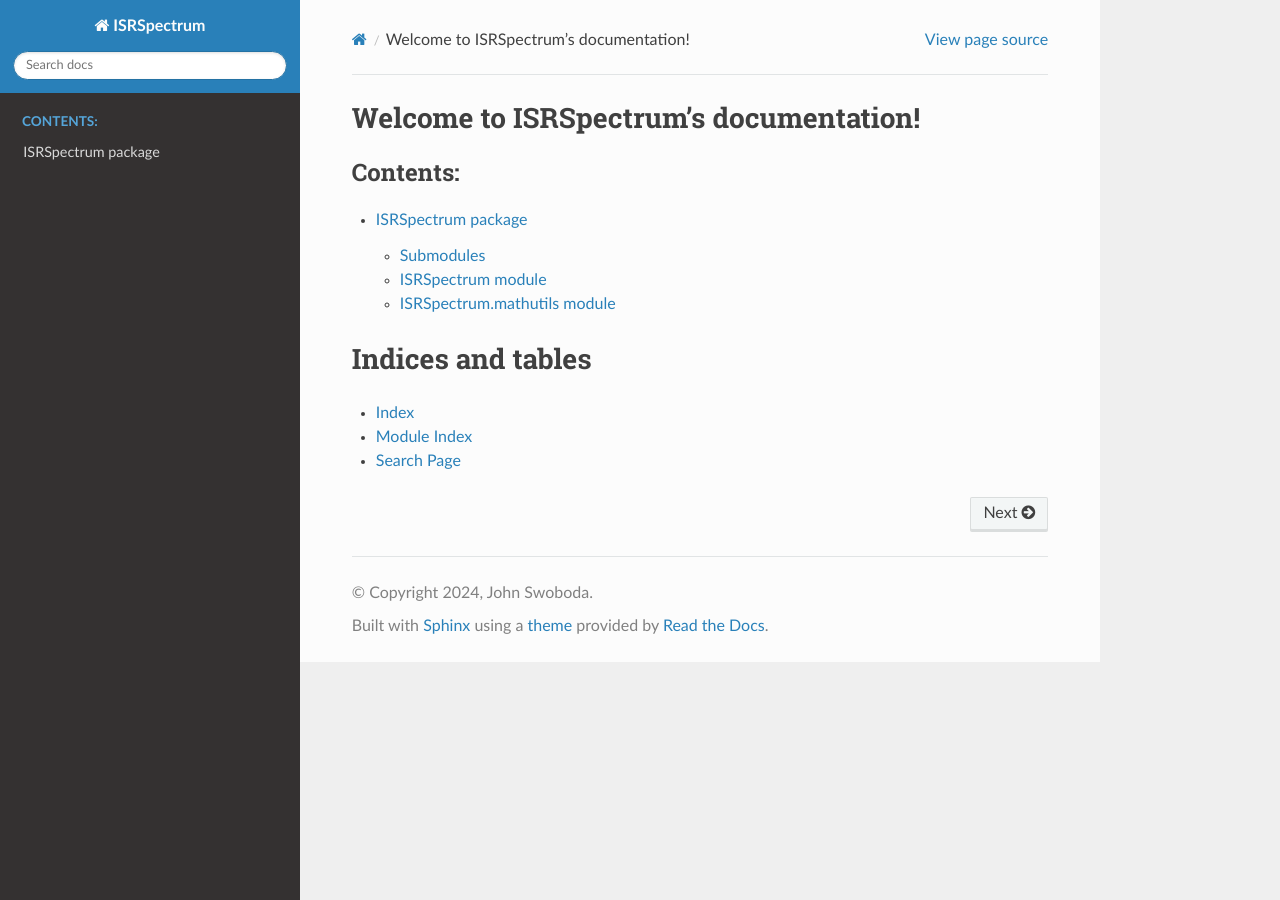
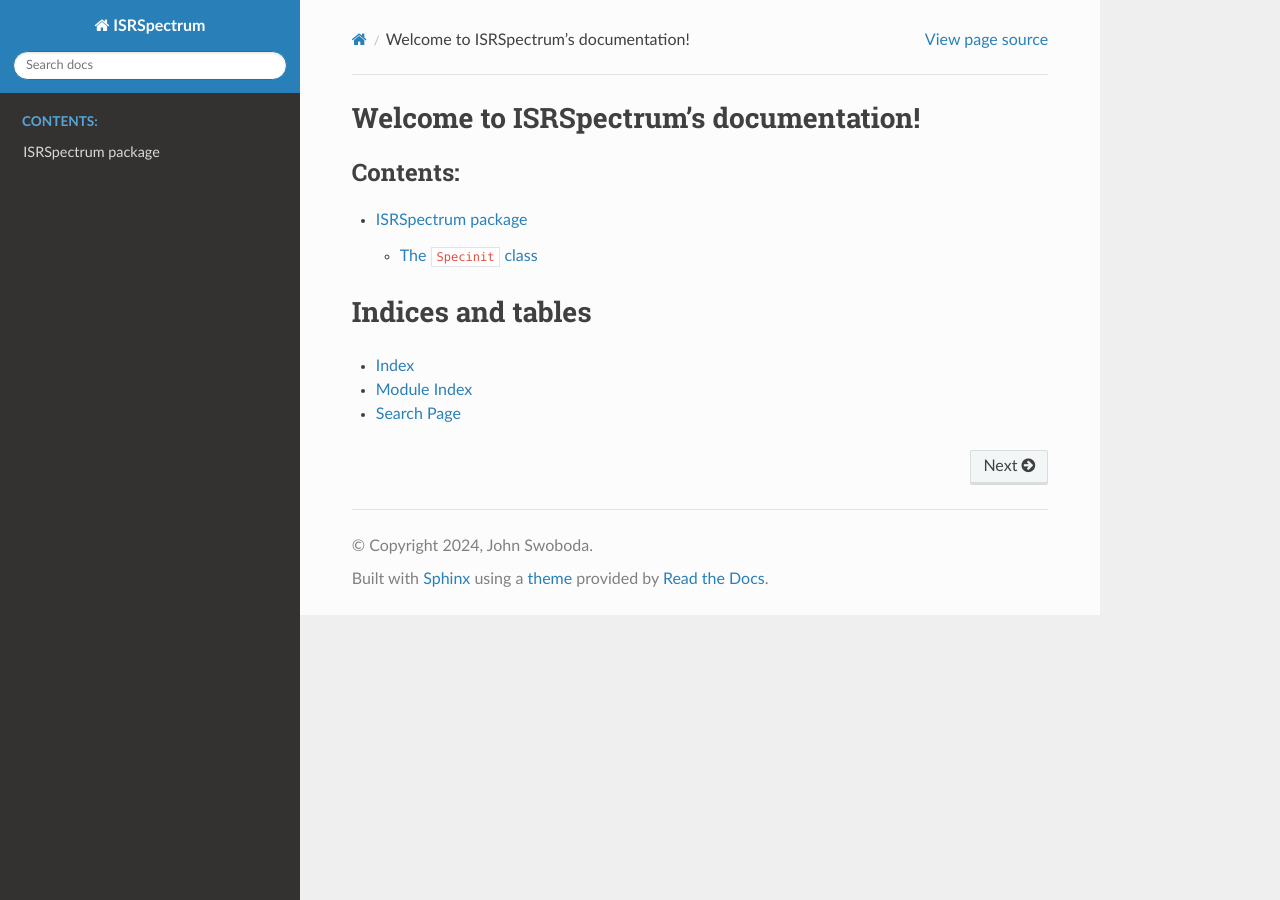
Before and after one commit to jswoboda/ISRSpectrum, a Sphinx documentation site: the page built from docs/source/index.rst, in a window 1280 px wide. Built offline with Sphinx 7.4.7 and the Read the Docs theme 2.0.0, drawn with Linux system fonts in a browser that asks for light colours.

Commit message:
changed docs class

```diff
--- a/docs/source/ISRSpectrum.rst
+++ b/docs/source/ISRSpectrum.rst
@@ -1,5 +1,14 @@
 ISRSpectrum package
 ===================
+
+
+The ``Specinit`` class
+***********************************
+.. autoclass:: ISRSpectrum.Specinit
+    :members:
+    :undoc-members:
+    :show-inheritance:
+
 
 Submodules
 ----------
@@ -12,7 +21,7 @@
    :undoc-members:
    :show-inheritance:
 
-ISRSpectrum.mathutils module
+mathutils module
 ----------------------------
 
 .. automodule:: mathutils
```
